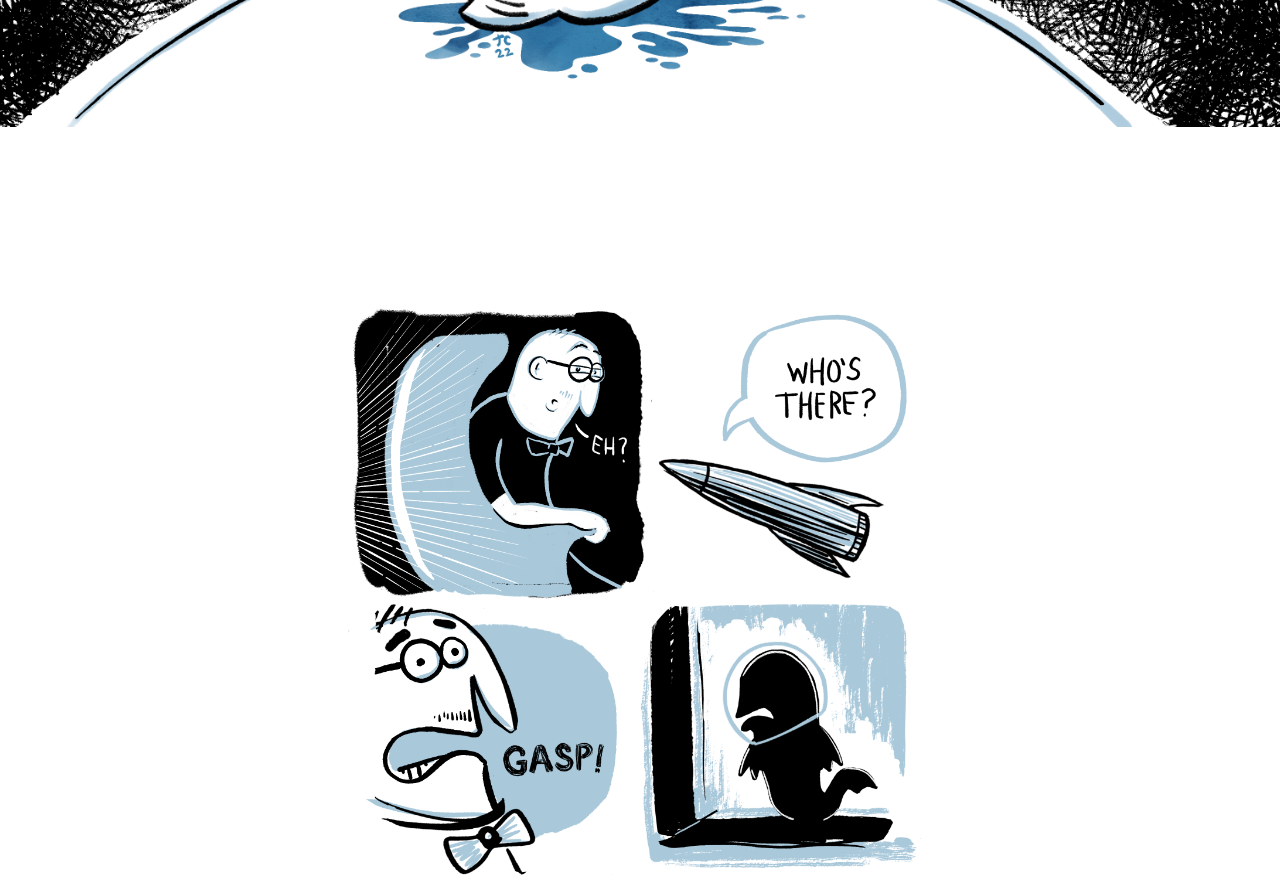
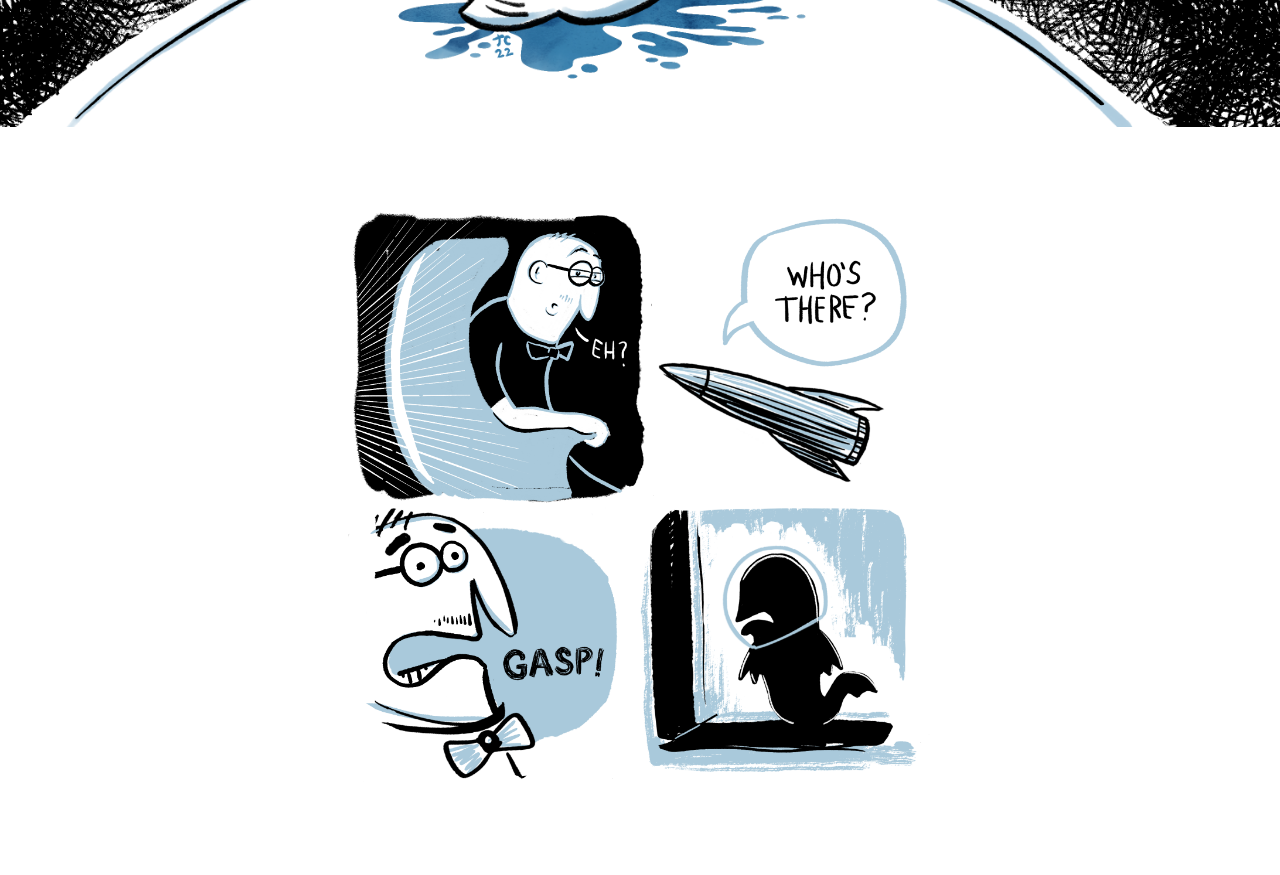
Before and after one commit to joshcrain/galactic-guppy, an Eleventy site: page index.njk in a window 1280 px wide. Shown: the part 640-1515 px from the top of the page. Built offline with nearby package versions, Linux system fonts and the light colour scheme; Eleventy itself is replaced by a stand-in of ours; files that its build step writes are made by us from their sources; files whose address does not match are found by name; a web font is replaced by a local one.

Commit message:
update padding

```diff
--- a/index.njk
+++ b/index.njk
@@ -26,7 +26,7 @@
         h1{letter-spacing:.05em;text-align: center;font-size: clamp(2.5rem, 8vw, 3.25rem);margin:0;display: block;line-height: .75em;}
         h1, .byline{padding:0 1rem;}
         h1 span{display: block;font-size:2rem;}
-        article{max-width: 767px;padding:7rem 0}
+        article{max-width: 767px;padding:3rem 0}
         h2 {font-size: 1.25rem;;}
         .byline{font-size: clamp(.5rem, 8vw, 1rem);line-height: 1.2em;margin:.75em;;}
         footer{font-size:.75rem;padding:1rem;line-height: 1em;}
```
